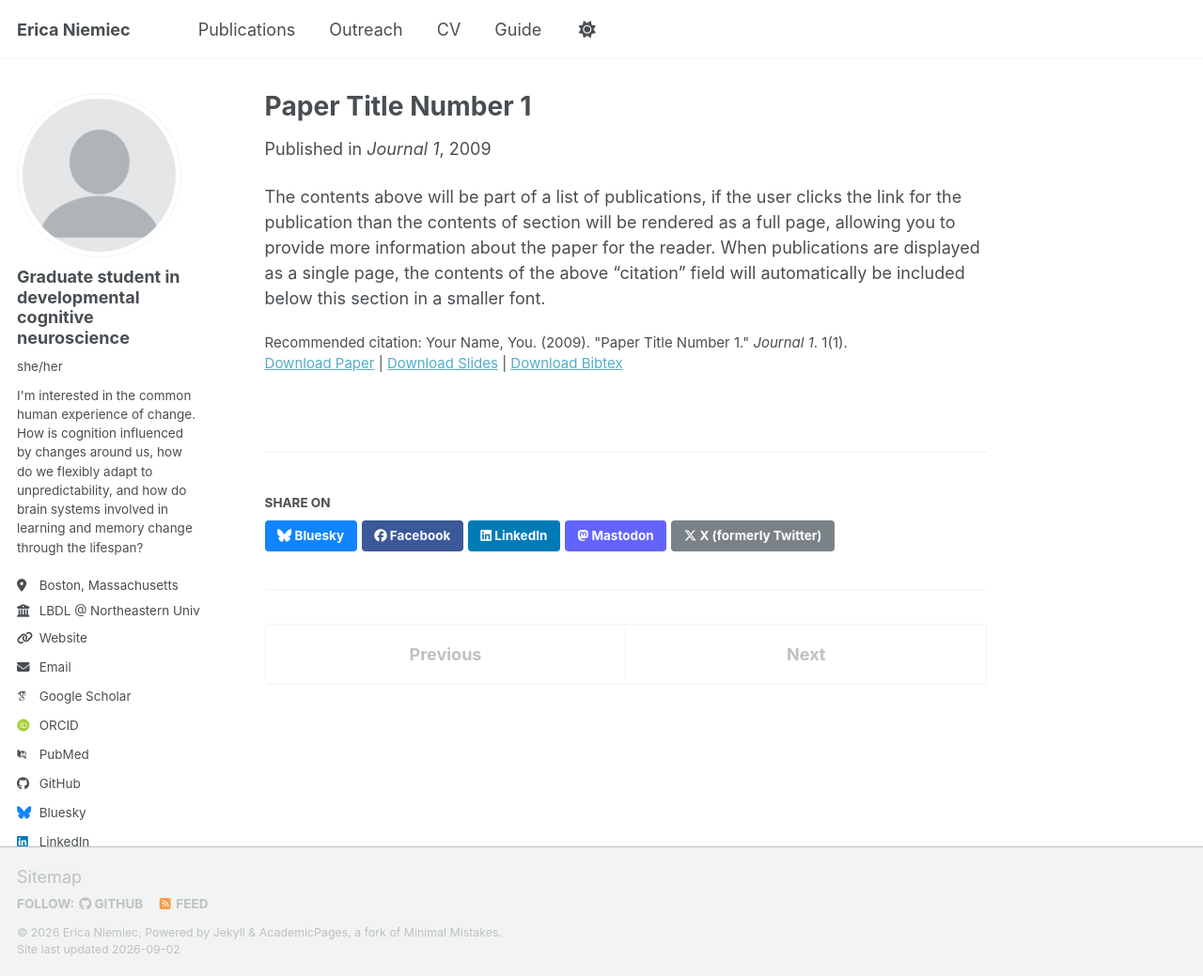
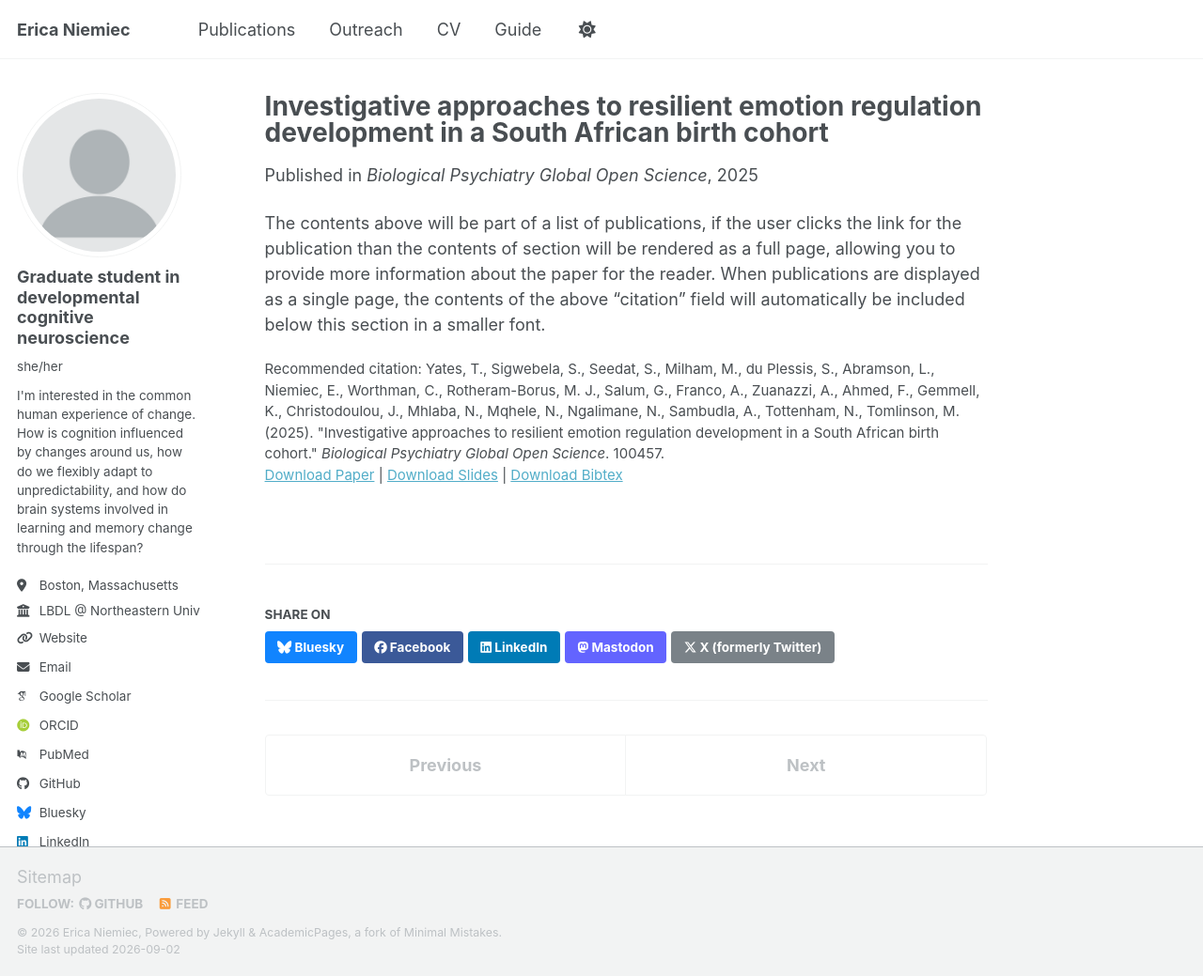
Before and after one commit to ericaniemiec/ericaniemiec.github.io, a Jekyll site: the page built from _publications/2009-10-01-paper-title-number-1.md, in a window 1280 px wide and 1039 px high. Shown: the whole window at 94% size. Built offline with Jekyll 4.4.1, drawn with Linux system fonts in a browser that asks for light colours; some web fonts are replaced; a script bundle is joined from its source files by our own code; library files that are not in the unit come from our copies.

Commit message:
Update 2009-10-01-paper-title-number-1.md

```diff
--- a/_publications/2009-10-01-paper-title-number-1.md
+++ b/_publications/2009-10-01-paper-title-number-1.md
@@ -1,14 +1,14 @@
 ---
-title: "Paper Title Number 1"
+title: "Investigative approaches to resilient emotion regulation development in a South African birth cohort"
 collection: publications
 category: manuscripts
-permalink: /publication/2009-10-01-paper-title-number-1
-excerpt: 'This paper is about the number 1. The number 2 is left for future work.'
-date: 2009-10-01
-venue: 'Journal 1'
+permalink: /publication/2025-05-01-resilient-emotion-regulation
+excerpt: 'Understanding the neurobiology of resilient emotion regulation following adversities is critical for addressing mental health problems globally. However, the functional neurobiology of resilience has rarely been studied in low- and middle-income countries, which comprise 90% of the world’s population and experience more consistent adversities. Here, we describe how we are investigating the neurodevelopment of resilient emotion regulation in adolescents (anticipated N = 525) from a South African birth cohort recruited from a low-income, high-adversity township. Across 2 longitudinal time points (13–14 and 15–16 years), magnetic resonance imaging, behavior, and self-report measures from adolescents and their caregivers are collected. These data are complemented by existing developmental histories (from the prenatal period to 8 years). The culturally adapted measures, protocols, and analytic plans for investigating resilient emotion regulation are presented. By characterizing neurodevelopmental correlates of adolescent resilience from an understudied low- and middle-income country, this research will provide deeper insights into mental health globally.'
+date: 2025-05-01
+venue: 'Biological Psychiatry Global Open Science'
 slidesurl: 'https://academicpages.github.io/files/slides1.pdf'
 paperurl: 'https://academicpages.github.io/files/paper1.pdf'
 bibtexurl: 'https://academicpages.github.io/files/bibtex1.bib'
-citation: 'Your Name, You. (2009). &quot;Paper Title Number 1.&quot; <i>Journal 1</i>. 1(1).'
+citation: 'Yates, T., Sigwebela, S., Seedat, S., Milham, M., du Plessis, S., Abramson, L., Niemiec, E., Worthman, C., Rotheram-Borus, M. J., Salum, G., Franco, A., Zuanazzi, A., Ahmed, F., Gemmell, K., Christodoulou, J., Mhlaba, N., Mqhele, N., Ngalimane, N., Sambudla, A., Tottenham, N., Tomlinson, M. (2025). &quot;Investigative approaches to resilient emotion regulation development in a South African birth cohort.&quot; <i>Biological Psychiatry Global Open Science</i>. 100457.'
 ---
 The contents above will be part of a list of publications, if the user clicks the link for the publication than the contents of section will be rendered as a full page, allowing you to provide more information about the paper for the reader. When publications are displayed as a single page, the contents of the above "citation" field will automatically be included below this section in a smaller font.
```
